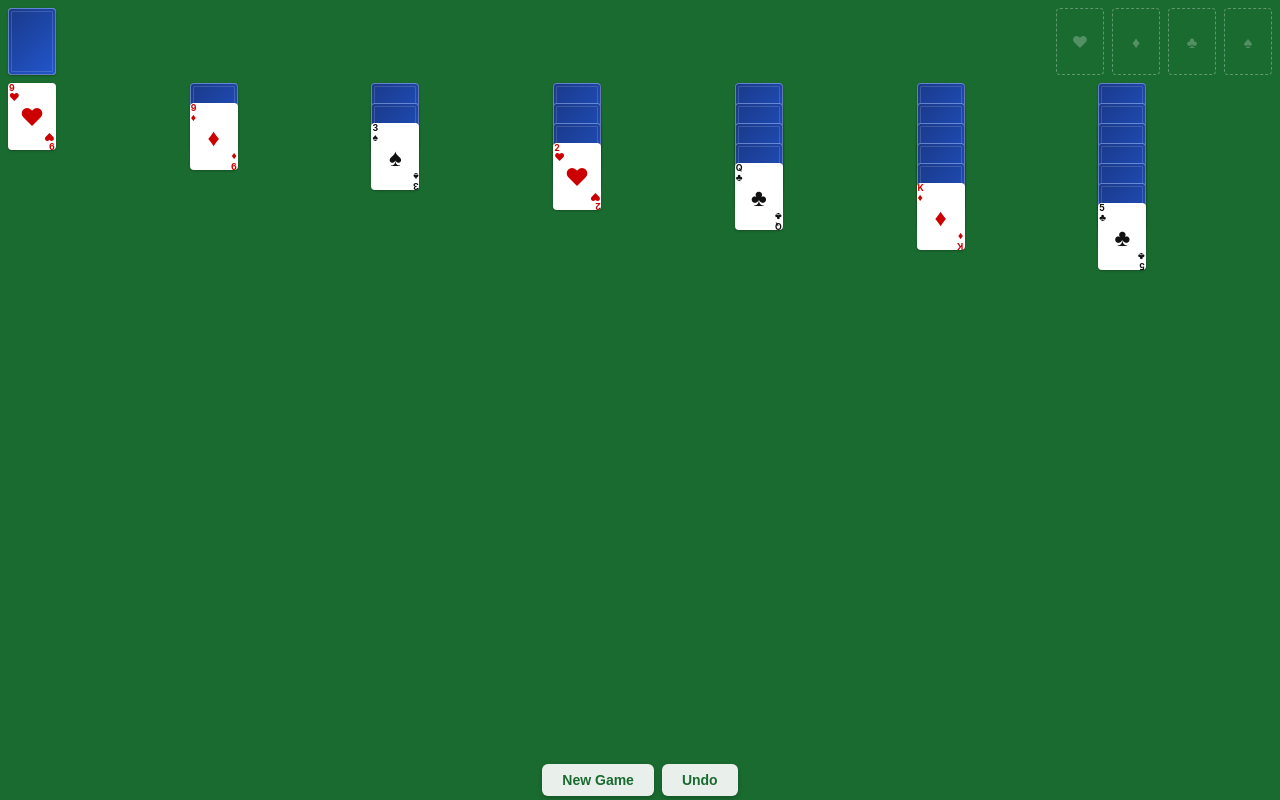
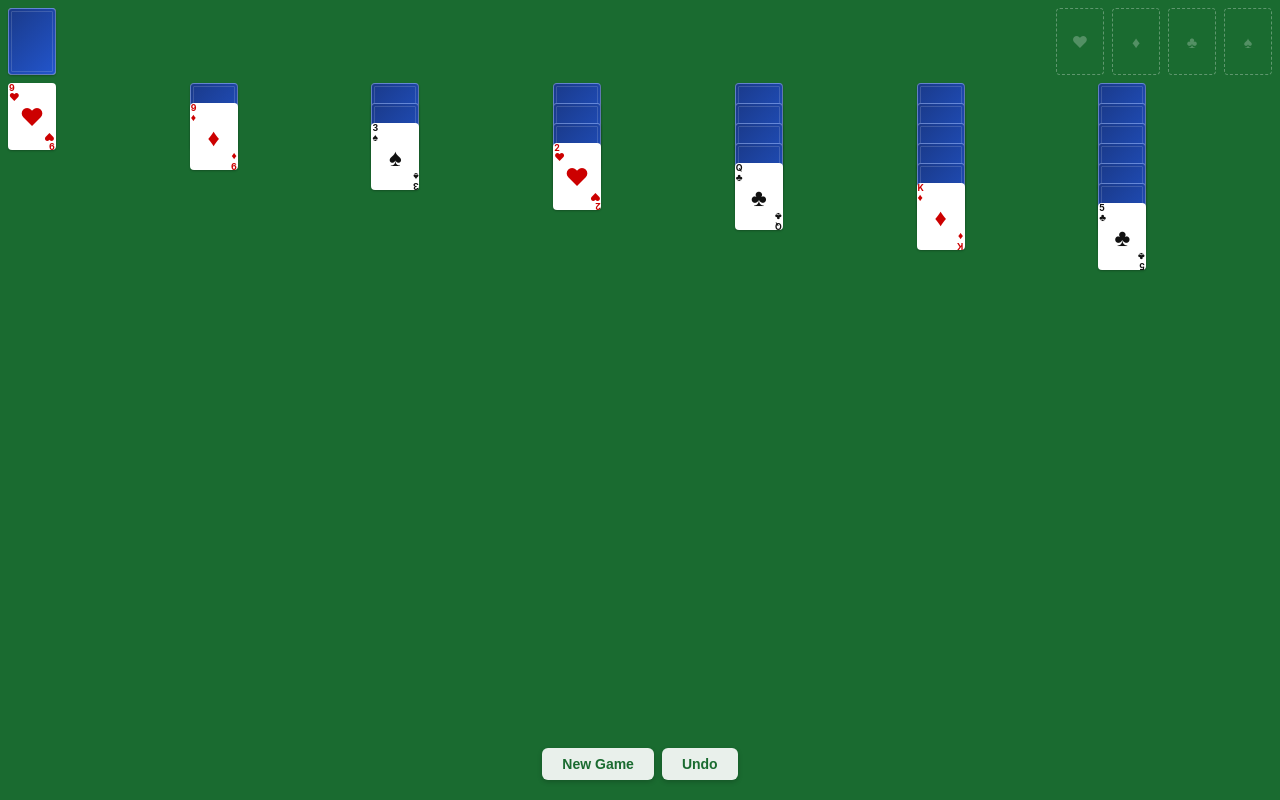
Before and after one commit to philcali/solitaire, a plain HTML site: page index.html in a window 1280 px wide. Drawn offline with Linux system fonts and the light colour scheme.

Commit message:
fix: controls at the bottom

```diff
--- a/style.css
+++ b/style.css
@@ -17,7 +17,7 @@ html, body {
   display: grid;
   grid-template-rows: auto 1fr;
   grid-template-columns: repeat(7, 1fr);
-  height: 95dvh;
+  height: 93dvh;
   padding: clamp(4px, 1vmin, 12px);
   gap: clamp(4px, 1vmin, 8px);
 }
```
